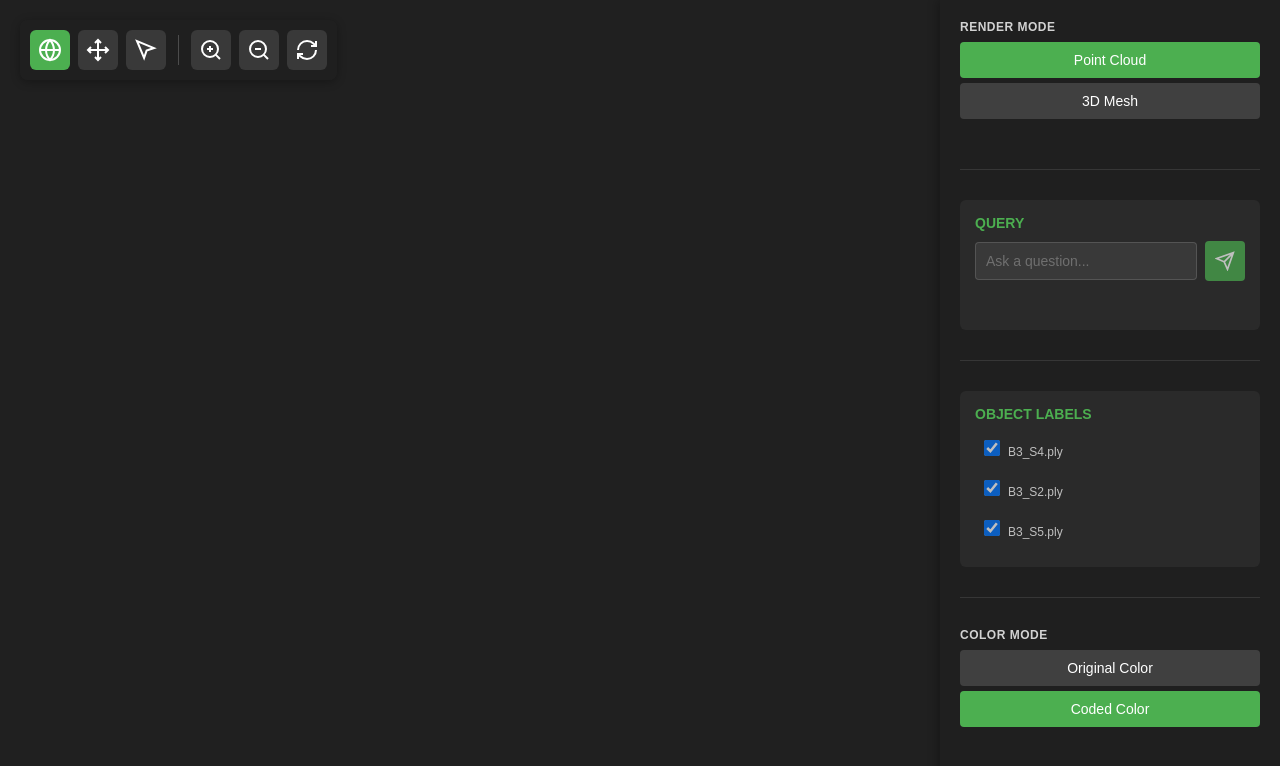
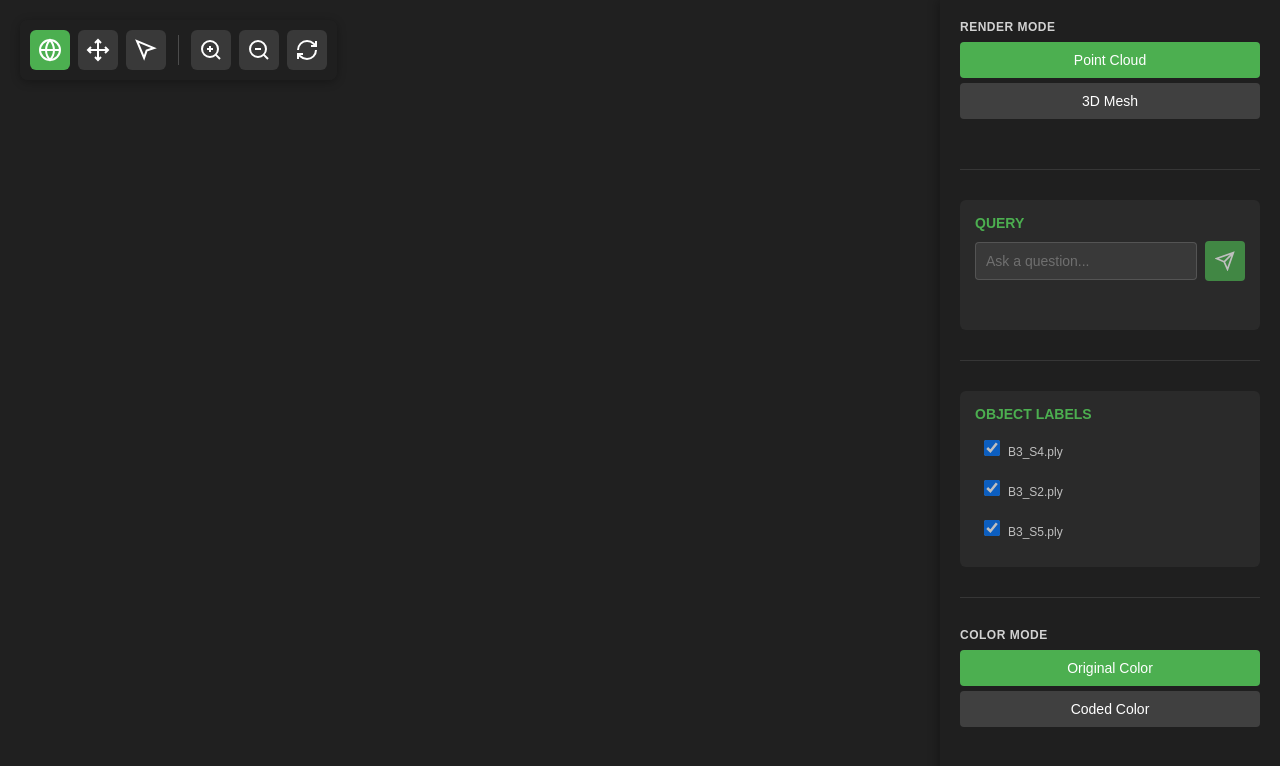
Before and after one commit to Niranjan-Giri/RaptorUI, a website built with Vite: page index.html in a window 1280 px wide. Built offline with nearby package versions, Linux system fonts and the light colour scheme; files whose address does not match are found by name.

Commit message:
Minor bug fix on color mode

```diff
--- a/index.html
+++ b/index.html
@@ -99,8 +99,8 @@
 
             <div class="control-group">
                 <div class="control-label">COLOR MODE</div>
-                <button class="control-btn" id="btn-original-color">Original Color</button>
-                <button class="control-btn active" id="btn-coded-color">Coded Color</button>
+                <button class="control-btn active" id="btn-original-color">Original Color</button>
+                <button class="control-btn" id="btn-coded-color">Coded Color</button>
             </div>
 
         </div>        <script type="module" src="./src/main.js"></script>
```
